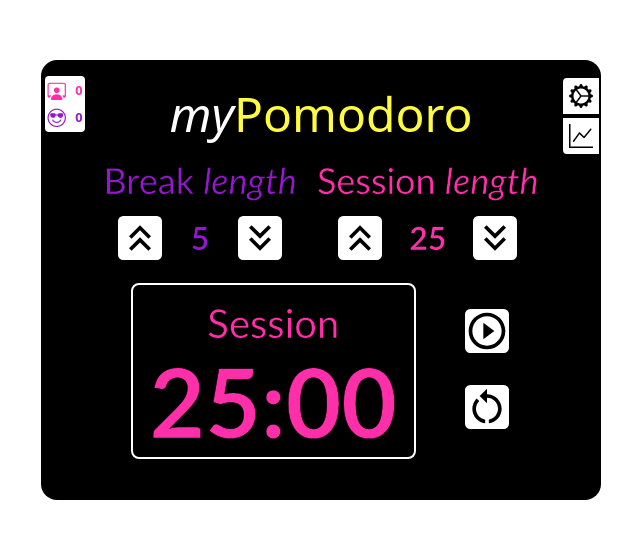
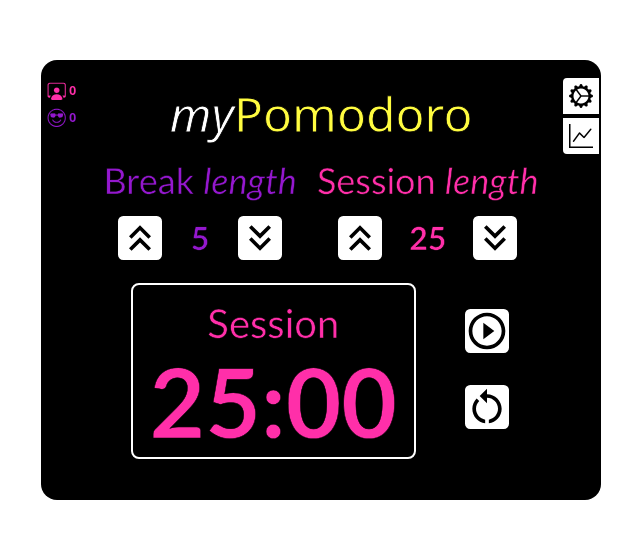
Before and after one commit to juandarr/pomodoro-react, a React (Create React App) app: page / in a window 1280 px wide. Shown: the part 120-658 px from the top of the page, without its empty margins (319-959 px from the left). Built offline with nearby package versions, Linux system fonts and the light colour scheme.

Commit message:
change: background change in event count component; fix: padding and automatic layout in event count component

```diff
--- a/src/App.css
+++ b/src/App.css
@@ -242,11 +242,11 @@ select {
 
 #pomodoro-event-counter {
   position: absolute;
-  min-width: 5vmin;
+  width: auto;
   height: 7vmin;
   left: 0.5vmin;
   top:2vmin;
-  background-color:white;
+  background-color:var(--pomodoro-bg);
   border-radius: 0.5vmin;
 }
 
@@ -269,11 +269,22 @@ select {
   font-size: 1.6vmin;
   font-weight: bold;
   padding-right: 0.3vmin;
+  padding-left: 0.4vmin;
 }
 
 /*Stroke of text for centain header in UI: e.g., title and main elements*/
+.stroke-ultra-thin{
+  -webkit-text-stroke-width: 0.02vmin;
+  -webkit-text-stroke-color: black;
+}
+
 .stroke-thin{
   -webkit-text-stroke-width: 0.06vmin;
+  -webkit-text-stroke-color: black;
+}
+
+.stroke-thick{
+  -webkit-text-stroke-width: 0.1vmin;
   -webkit-text-stroke-color: black;
 }
 
--- a/src/App.js
+++ b/src/App.js
@@ -259,8 +259,8 @@ class Pomodoro extends React.Component {
     return (<div className="d-flex justify-content-between">
       <div id="pomodoro" className={"d-flex justify-content-evenly colorSet-" + this.state.colorSet}>
         <div id="pomodoro-event-counter" className="d-flex flex-column justify-content-center align-items-center">
-          <div className="d-flex justify-content-between align-items-center session-count"><i class="bi bi-person-workspace i-event-counter"></i><div className="counter">{this.state.sessionCount}</div></div>
-          <div className="d-flex justify-content-between align-items-center break-count"><i class="bi bi-emoji-sunglasses i-event-counter"></i><div className="counter">{this.state.breakCount}</div></div>
+          <div className="d-flex justify-content-start align-items-center session-count stroke-ultra-thin"><i class="bi bi-person-workspace i-event-counter"></i><div className="counter">{this.state.sessionCount}</div></div>
+          <div className="d-flex justify-content-start align-items-center break-count stroke-ultra-thin"><i class="bi bi-emoji-sunglasses i-event-counter"></i><div className="counter">{this.state.breakCount}</div></div>
         </div>
         <div id="pomodoro-view" className="d-flex flex-column align-items-center justify-content-evenly">
           <Title name="Pomodoro" />
```
